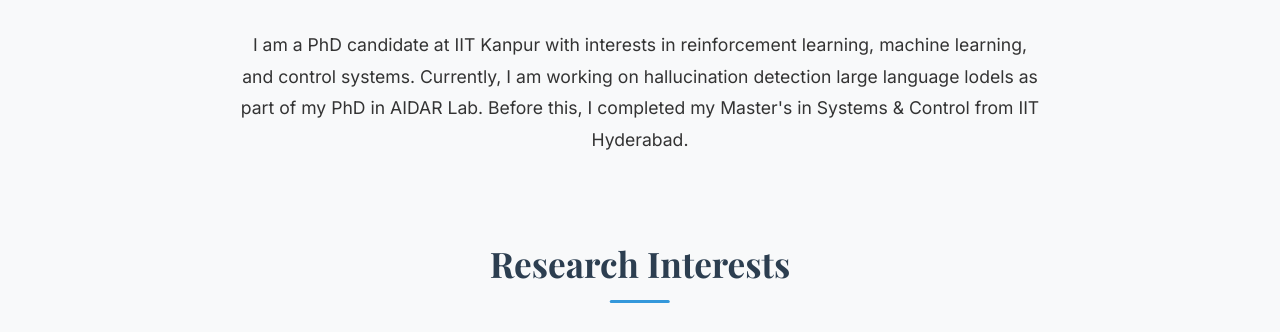
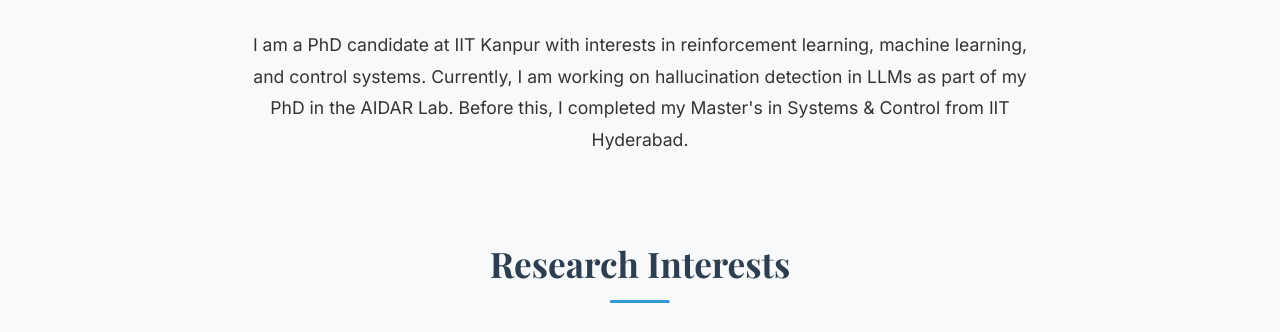
Before and after one commit to sourabh-Y/sourabh-Y.github.io, a plain HTML site: page index.html in a window 1280 px wide. Shown: the part 732-1064 px from the top of the page. Drawn offline with nearby package versions, Linux system fonts and the light colour scheme.

Commit message:
Fix typo in About Me section of index.html

```diff
--- a/index.html
+++ b/index.html
@@ -323,7 +323,7 @@
             <p class="about-text">
                 I am a PhD candidate at IIT Kanpur with interests in reinforcement learning,
                 machine learning, and control systems.
-                Currently, I am working on hallucination detection large language lodels as part of my PhD in AIDAR Lab.
+                Currently, I am working on hallucination detection in LLMs as part of my PhD in the AIDAR Lab.
                 Before this, I completed my Master's in Systems & Control from IIT Hyderabad.
             </p>
         </section>
```
